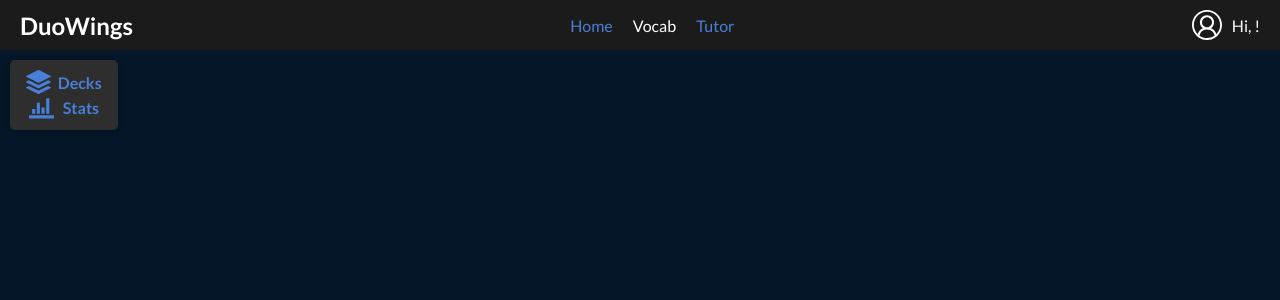
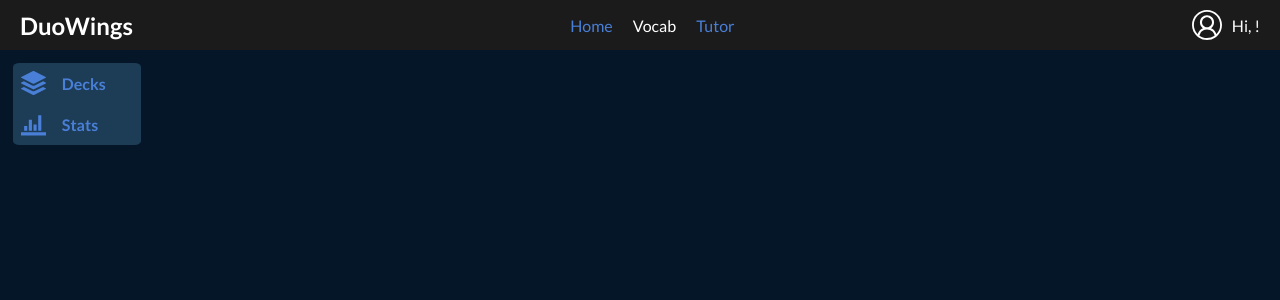
Before and after one commit to devingdaniels/DuoWings, a React (Vite) app in the folder frontend/: page /vocab in a window 1280 px wide. Shown: the top 300 px of the page. Built offline with nearby package versions, Linux system fonts and the light colour scheme; no server answers; a web font is replaced by a local one.

Commit message:
Updated MenuPanel component and it's CSS

```diff
--- a/frontend/src/App.css
+++ b/frontend/src/App.css
@@ -17,7 +17,7 @@ a {
   text-decoration: none;
 }
 
-/* LANDING PAGE  */
+/* ------------------------ LANDING PAGE ---------------------  */
 .landing-page {
   padding: 1% 3%;
   height: 100vh;
@@ -49,7 +49,7 @@ a {
   text-align: center;
 }
 
-/* LOGIN AND REGISTER AUTH FORMS */
+/* ------------------------ LOGIN AND REGISTER AUTH FORMS ------------------------ */
 .auth-page-header {
   display: flex;
   justify-content: space-between;
@@ -119,13 +119,13 @@ a {
   justify-content: flex-start;
 }
 
-/* HOME PAGE* NAVIGATION BAR */
+/* ------------------------ HOME PAGE NAVIGATION BAR ------------------------  */
 .home-nav-container {
   display: flex;
   justify-content: space-between;
   align-items: center;
-  padding: 10px 20px; /* Adjust padding as needed */
-  background-color: #1b1b1b; /* Set background color */
+  padding: 10px 20px;
+  background-color: #1b1b1b;
   color: white;
 }
 
@@ -149,7 +149,7 @@ a {
 }
 
 .home-nav-container nav ul li {
-  margin-right: 20px; /* Adjust spacing between links */
+  margin-right: 20px;
 }
 
 .profile {
@@ -158,7 +158,51 @@ a {
   cursor: pointer;
 }
 
-/* Add this CSS to underline active links */
 .active {
   color: white;
 }
+
+/* ------------------------ VOCAB PAGE ------------------------  */
+
+.vocab-page-container {
+  display: flex;
+}
+
+/* ------------------------ MENU PANEL (right side of grid)  ------------------------  */
+.menu-panel-container {
+  width: 10%;
+  display: flex;
+  flex-direction: column;
+  background-color: rgb(29, 60, 86);
+  border-radius: 5%;
+  margin: 1%;
+  @media screen and (max-width: 1100px) {
+    padding: 0;
+    .item-title {
+      display: none;
+    }
+    .menu-item-wrapper {
+      justify-content: center;
+    }
+  }
+}
+
+.menu-item-wrapper {
+  display: flex;
+  justify-content: flex-start;
+}
+
+.menu-panel-item {
+  display: flex;
+  align-items: center;
+  padding: 0.5rem;
+}
+
+.menu-panel-item .item-title {
+  margin-left: 1rem;
+}
+
+/* ------------------------ DECK PAGE (left main section of grid) ------------------------  */
+
+.deck-page-container {
+}
--- /dev/null
+++ b/frontend/src/components/MenuPanel.tsx
@@ -0,0 +1,35 @@
+import { NavLink } from "react-router-dom";
+// Icons
+import { BsStack } from "react-icons/bs";
+import { ImStatsBars } from "react-icons/im";
+
+const MenuPanel = () => {
+  return (
+    <div className="menu-panel-container">
+      <div className="menu-item-wrapper">
+        <NavLink
+          to="/vocab/decks"
+          className={({ isActive }) => (isActive ? "active" : "")}
+        >
+          <div className="menu-panel-item">
+            <BsStack size={25} />
+            <h4 className="item-title">Decks</h4>
+          </div>
+        </NavLink>
+      </div>
+      <div className="menu-item-wrapper">
+        <NavLink
+          to="/vocab/stats"
+          className={({ isActive }) => (isActive ? "active" : "")}
+        >
+          <div className="menu-panel-item">
+            <ImStatsBars size={25} />
+            <h4 className="item-title">Stats</h4>
+          </div>
+        </NavLink>
+      </div>
+    </div>
+  );
+};
+
+export default MenuPanel;
--- a/frontend/src/pages/vocab/DecksPage.tsx
+++ b/frontend/src/pages/vocab/DecksPage.tsx
@@ -1,7 +1,7 @@
 // import SearchAppBar from "./SearchBar";
 
 const decksData = [
-  { id: 1, name: "Deck 1", description: "Description 1" },
+  // { id: 1, name: "Deck 1", description: "Description 1" },
   // { id: 2, name: "Deck 2", description: "Description 2" },
   // { id: 3, name: "Deck 3", description: "Description 3" },
   // { id: 4, name: "Deck 4", description: "Description 4" },
@@ -25,12 +25,12 @@ const decksData = [
 
 const DecksPage = () => {
   return (
-    <div className="decks-page">
-      <h1 className="deck-page-title">My Decks</h1>
+    <div className="deck-page-container">
+      <h2>My Decks</h2>
       {/* <SearchAppBar /> */}
-      <div className="deck-grid">
+      <div className="deck-grid-container">
         {decksData.map((deck) => (
-          <div key={deck.id} className="deck-card">
+          <div key={deck.id}>
             <h2>{deck.name}</h2>
             <p>{deck.description}</p>
           </div>
--- a/frontend/src/pages/vocab/VocabPage.tsx
+++ b/frontend/src/pages/vocab/VocabPage.tsx
@@ -1,71 +1,22 @@
-import { Routes, Route, NavLink } from "react-router-dom";
-import NavigationBar from "../../components/NavigationBar";
+import { Routes, Route } from "react-router-dom";
+// Pages
 import DecksPage from "./DecksPage";
 import StatsPage from "./StatsPage";
-import styled from "styled-components";
-import { BsStack } from "react-icons/bs";
-import { ImStatsBars } from "react-icons/im";
-
-// Define your styled components
-const VocabPageContainer = styled.div`
-  display: flex;
-  flex-direction: row;
-`;
-
-const NavPanelContainer = styled.div`
-  width: 10%;
-`;
-
-const MenuContainer = styled.div`
-  display: flex;
-  flex-direction: column;
-  align-items: center;
-  background-color: #2e2e2e;
-  border-radius: 5px;
-  padding: 10px;
-  margin: 10px;
-  box-shadow: 0 0 5px rgba(0, 0, 0, 0.2);
-`;
-
-const navLinkStyle = {
-  display: "flex",
-  alignItems: "center",
-  justifyContent: "space-evenly",
-  width: "100%",
-};
+// Components
+import NavigationBar from "../../components/NavigationBar";
+import MenuPanel from "../../components/MenuPanel";
 
 const VocabPage = () => {
   return (
     <>
       <NavigationBar />
-      <VocabPageContainer className="vocab-page-container">
-        <NavPanelContainer className="vocab-page-nav-panel-container">
-          <MenuContainer className="vocab-menu-container">
-            <NavLink
-              className={({ isActive }) => (isActive ? "active" : "")}
-              to="/vocab/decks"
-              style={navLinkStyle}
-            >
-              <BsStack size={25} />
-              <h4>Decks</h4>
-            </NavLink>
-            <NavLink
-              className={({ isActive }) => (isActive ? "active" : "")}
-              to="/vocab/stats"
-              style={navLinkStyle}
-            >
-              <ImStatsBars size={25} />
-              <h4>Stats</h4>
-            </NavLink>
-          </MenuContainer>
-        </NavPanelContainer>
-        <div className="vocab-page-main-section">
-          <Routes>
-            <Route path="/decks" element={<DecksPage />} />
-            <Route path="/stats" element={<StatsPage />} />
-          </Routes>
-        </div>
-      </VocabPageContainer>
+      <div className="vocab-page-container">
+        <MenuPanel />
+        <Routes>
+          <Route path="/decks" element={<DecksPage />} />
+          <Route path="/stats" element={<StatsPage />} />
+        </Routes>
+      </div>
     </>
   );
 };
```
